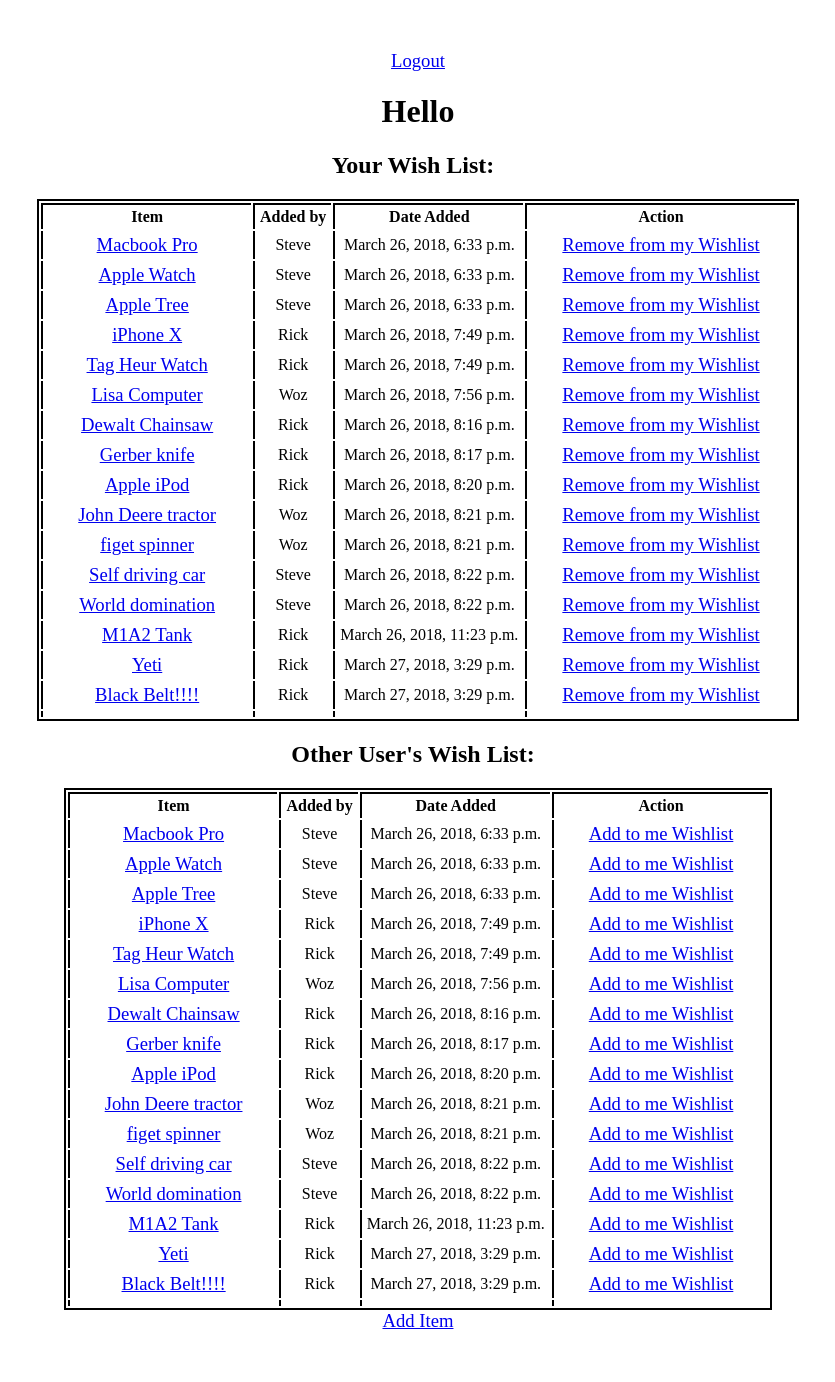
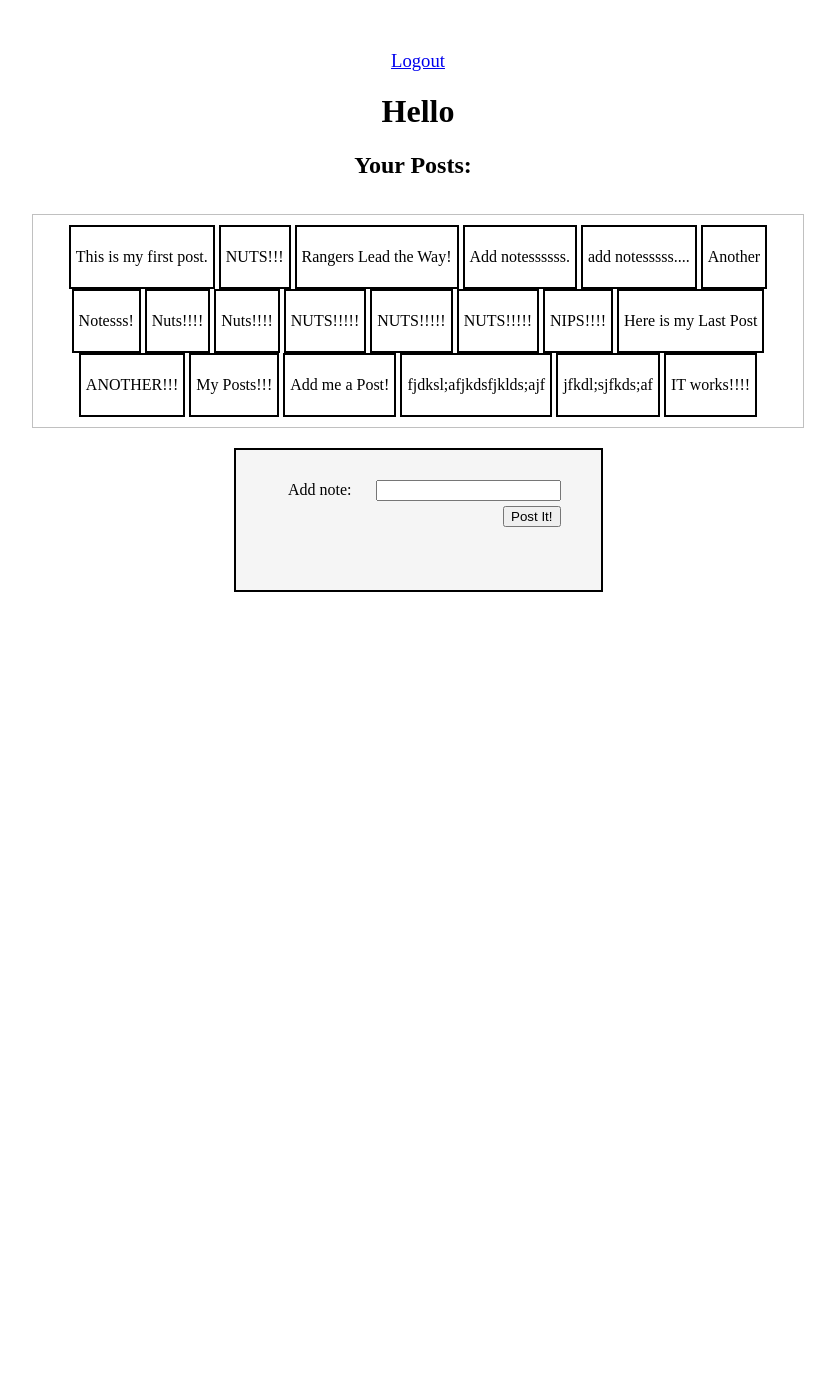
Before and after one commit to rlyost/djangoORM_loginandreg_assign, a Django app: template apps/logreg/templates/logreg/dash.html in a window 1280 px wide. Shown: the whole page, without its empty margins (222-1057 px from the left). After the commit the page ends 592 px from the top, so only its background shows below. Run offline with Django 3.2, Linux system fonts and the light colour scheme; the template is opened without the code that fills it: values that come from a table or form of the project are taken from there, others are empty; data comes from the database, SQL or seed files in the repository; parts of the project's set-up code (start-up, migrations or seed data) failed here and were passed over.

Commit message:
First commit

```diff
--- a/apps/logreg/models.py
+++ b/apps/logreg/models.py
@@ -44,25 +44,23 @@
         elif postData['regpassword'] != postData['regpassword2']:
             errors["password"] = "Passwords do not match!"
             return errors
-    def item_validator(self, postData):
+    def post_validator(self, postData):
         errors = {}
-        if len(postData['item']) < 4:
-            errors["item"] = "Item name must be 4 characters or more."
+        if len(postData['post']) < 4:
+            errors["item"] = "Post name must be 4 characters or more."
             return errors
 
 class User(models.Model):
     name = models.CharField(max_length=255)
     user_name = models.CharField(max_length=255, default='')
     password = models.CharField(max_length=255)
-    hired_at = models.DateField(null=True, blank=True)
     created_at = models.DateTimeField(auto_now_add = True)
     updated_at = models.DateTimeField(auto_now = True)
 
     objects = UserManager()
 
-class Item(models.Model):
-    item_name = models.CharField(max_length=255)
+class Post(models.Model):
+    post = models.CharField(max_length=255)
     user = models.ForeignKey(User, related_name="added_by")
-    users = models.ManyToManyField(User, related_name="wishlist")
     created_at = models.DateTimeField(auto_now_add = True)
     updated_at = models.DateTimeField(auto_now = True)
--- a/apps/logreg/static/css/logreg/logreg.css
+++ b/apps/logreg/static/css/logreg/post.css
@@ -22,6 +22,17 @@
 .addpage {
     padding: 30px 10px;
 }
+.book {
+    display: inline-block;
+    margin: 0 auto;
+    padding: 5px;
+    border: 2px solid black;
+    vertical-align: top;
+}
+#placeholder {
+    margin: 0 auto;
+    text-align: center;
+}
 h2 {
     margin: 20px 30px 20px 20px;
 }
@@ -31,11 +42,11 @@
 }
 form {
     border: 2px solid black;
-    background-color: cornsilk;
+    background-color: whitesmoke;
     width: 345px;
-    margin: 0 auto;
+    margin: 20px auto;
     padding-bottom: 20px;
-    min-height: 200px;
+    min-height: 80px;
     text-align: right;
 }
 input {
--- a/apps/logreg/templates/logreg/dash.html
+++ b/apps/logreg/templates/logreg/dash.html
@@ -1,9 +1,11 @@
 <!DOCTYPE html>
 <html>
 <head>
-    <title>Wish List Dashboard</title>
+    <title>Faceboard</title>
     {% load static %}
-    <link rel='stylesheet' href="{% static 'css/logreg/logreg.css' %}" media="screen" title="no title" charset="utf-8">
+    <script src="https://ajax.googleapis.com/ajax/libs/jquery/3.3.1/jquery.min.js"></script>
+    <link rel='stylesheet' href="{% static 'css/logreg/post.css' %}" media="screen" title="no title" charset="utf-8">
+
 </head>
 <body>
     <div id='wrapper'>
@@ -11,63 +13,36 @@
         <h1>Hello {{ request.session.name }}</h1>
 
     <!-- with all the data we can then construct a more structured output -->
-        <h2>Your Wish List:</h2>
-        <table>
-            <tr>
-                <th>Item</th>
-                <th>Added by</th>
-                <th>Date Added</th>
-                <th>Action</th>
-            </tr>
-            {% for item in myitems %}
-                <tr>
-                    <td><a href="{%url 'wish' id=item.id %}" class="options">{{ item.item_name }}</a></td>
-                    <td>{{ item.user.name }}</td>
-                    <td>{{ item.created_at }}</td>
-                    {% if item.user_id == request.session.id %}
-                        <td>
-                            <a href="{%url 'delete' id=item.id %}" class="options">Delete</a>
-                        </td>
-                    {% else %}
-                        <td>
-                            <a href="{%url 'remove' id=item.id %}" class="options">Remove from my Wishlist</a>
-                        </td>
-                    {% endif %}
-                </tr>
-            {% endfor %}
-            <tr>
-                <td class='tbl_bot'></td>
-                <td class='tbl_bot'></td>
-                <td class='tbl_bot'></td>
-                <td class='tbl_bot'></td>
-            </tr>
-        </table>
-        <h2>Other User's Wish List:</h2>
-        <table>
-            <tr>
-                <th>Item</th>
-                <th>Added by</th>
-                <th>Date Added</th>
-                <th>Action</th>
-            </tr>
-            {% for item in otheritems %}
-                <tr>
-                    <td><a href="{%url 'wish' id=item.id %}" class="options">{{ item.item_name }}</a></td>
-                    <td>{{ item.user.name }}</td>
-                    <td>{{ item.created_at }}</td>
-                    <td>
-                        <a href="{%url 'addmywish' id=item.id %}" class="options">Add to me Wishlist</a>
-                    </td>
-                </tr>
-            {% endfor %}
-            <tr>
-                <td class='tbl_bot'></td>
-                <td class='tbl_bot'></td>
-                <td class='tbl_bot'></td>
-                <td class='tbl_bot'></td>
-            </tr>
-        </table>
-        <a href="{%url 'add'  %}" class="options">Add Item</a>
+        <h2>Your Posts:</h2>
+        <div id='placeholder' style='margin-top:35px; border:1px solid silver; width:750px; padding:10px; text-align:center;'>
+            <div class="posts">
+                {% for post in posts %}
+                    <div class="book">
+                        <p>{{post.post}}</p>
+                    </div>
+                {% endfor %}
+            </div>
+        </div>
+        <form action='/add' method='POST' class='addpage' id='create_user_ajax_form'>
+            {% csrf_token %}
+            Add note: <input type='text' name='post'/>
+            <input type="submit" value="Post It!" class='comment_but'>
+        </form>
     </div>
 </body>
+<script>
+    $('#create_user_ajax_form').submit(function(e){
+      e.preventDefault()
+      console.log('Sending Ajax request to', $(this).attr('action'))
+      console.log('Submitting the following data', $(this).serialize())
+      $.ajax({
+        url: $(this).attr('action'), /* Where should this go? */
+        method: 'post', /* Which HTTP verb? */
+        data: $(this).serialize(), /* Any data to send along? */
+        success: function(serverResponse) { /* What code should we run when the server responds? */
+          $('#placeholder').html(serverResponse)
+        }
+      })
+    });
+  </script>
 </html>
--- a/apps/logreg/templates/logreg/index.html
+++ b/apps/logreg/templates/logreg/index.html
@@ -3,7 +3,7 @@
 <head>
   <title>Wish List</title>
   {% load static %}
-    <link rel='stylesheet' href="{% static 'css/logreg/logreg.css' %}" media="screen" title="no title" charset="utf-8">
+    <link rel='stylesheet' href="{% static 'css/logreg/post.css' %}" media="screen" title="no title" charset="utf-8">
 </head>
 <body>
     <div id='wrapper'>
--- a/apps/logreg/urls.py
+++ b/apps/logreg/urls.py
@@ -5,11 +5,10 @@
     url(r'^$', views.index, name='in'),
     url(r'^logreg/dash$', views.dash, name='dash'),
     url(r'^logreg/add$', views.add, name='addnew'),
-    url(r'^logreg/wish/(?P<id>\d+)$', views.wish, name='wish'),
-    url(r'^addmywish/(?P<id>\d+)$', views.addmywish, name='addmywish'),
+    url(r'^logreg/posts_dash$', views.add, name='posts_dash'),
+    url(r'^all.json$', views.all_json),
+    url(r'^all.html$', views.all_html),
     url(r'^add$', views.add, name='add'),
-    url(r'^additem$', views.additem, name='additem'),
-    url(r'^remove/(?P<id>\d+)$', views.remove, name='remove'),
     url(r'^delete/(?P<id>\d+)$', views.delete, name='delete'),
     url(r'^registration$', views.registration, name='reg'),
     url(r'^login$', views.login, name='login'),
--- a/loginreg/settings.py
+++ b/loginreg/settings.py
@@ -26,7 +26,6 @@
 DEBUG = True
 
 ALLOWED_HOSTS = []
-# '54.67.95.36']
 
 
 # Application definition
```
Also changed, not shown: apps/logreg/templates/logreg/add.html (deleted, +0 -26 lines), apps/logreg/templates/logreg/posts_dash.html (added, +8 -0 lines), apps/logreg/templates/logreg/wish.html (deleted, +0 -21 lines), apps/logreg/views.py (+19 -40 lines), apps/logreg/migrations/0004_auto_20180327_2101.py (added), db.sqlite3, 5 other files.
